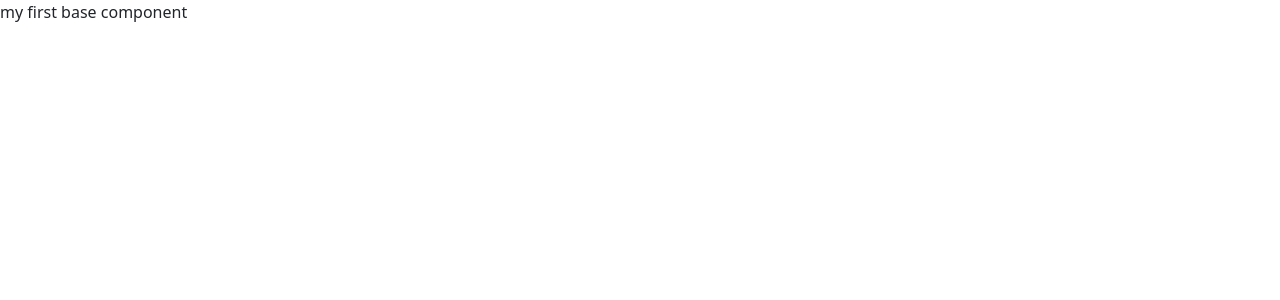
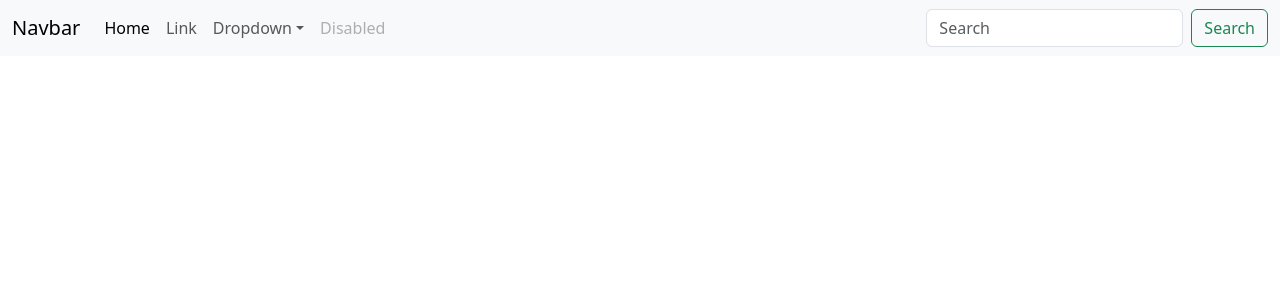
Before and after one commit to syedanaqvi72/news-1214, a React (Create React App) app: page / in a window 1280 px wide. Shown: the top 300 px of the page. Built offline with nearby package versions, Linux system fonts and the light colour scheme.

Commit message:
navbar complete

```diff
--- a/public/index.html
+++ b/public/index.html
@@ -7,7 +7,7 @@
     <meta name="theme-color" content="#000000" />
     <meta
       name="description"
-      content="Web site created using create-react-app"
+      content="News 1214 is anews app which can be used to grab quick daily news bites. If you are intersted in weather , news, politics or sports news, news1214 is best platform for you "
     />
     <link href="https://cdn.jsdelivr.net/npm/bootstrap@5.3.0-alpha3/dist/css/bootstrap.min.css" rel="stylesheet" integrity="sha384-KK94CHFLLe+nY2dmCWGMq91rCGa5gtU4mk92HdvYe+M/SXH301p5ILy+dN9+nJOZ" crossorigin="anonymous">
     <!--
@@ -24,7 +24,7 @@
       work correctly both with client-side routing and a non-root public URL.
       Learn how to configure a non-root public URL by running `npm run build`.
     -->
-    <title>React App</title>
+    <title>NEws 1214 - Get Daily News</title>
   </head>
   <body>
     <noscript>You need to enable JavaScript to run this app.</noscript>
--- a/src/App.js
+++ b/src/App.js
@@ -1,12 +1,12 @@
 
 import './App.css';
 import React, { Component } from 'react'
-
+import Navbar from './components/Navbar';
 export default class App extends Component {
   render() {
     return (
       <div>
-        my first base component
+        <Navbar/>
       </div>
     )
   }
--- /dev/null
+++ b/src/components/Navbar.js
@@ -0,0 +1,52 @@
+import React, { Component } from 'react'
+import PropTypes from 'prop-types'
+export class Navbar extends Component {
+  static propTypes = {
+
+  }
+
+  render() {
+    return (
+      <div>
+        <nav class="navbar navbar-expand-lg bg-body-tertiary">
+  <div className="container-fluid">
+    <a className="navbar-brand" href="#">Navbar</a>
+    <button className="navbar-toggler" type="button" data-bs-toggle="collapse" data-bs-target="#navbarSupportedContent" aria-controls="navbarSupportedContent" aria-expanded="false" aria-label="Toggle navigation">
+      <span className="navbar-toggler-icon"></span>
+    </button>
+    <div className="collapse navbar-collapse" id="navbarSupportedContent">
+      <ul className="navbar-nav me-auto mb-2 mb-lg-0">
+        <li className="nav-item">
+          <a className="nav-link active" aria-current="page" href="#">Home</a>
+        </li>
+        <li className="nav-item">
+          <a className="nav-link" href="#">Link</a>
+        </li>
+        <li className="nav-item dropdown">
+          <a className="nav-link dropdown-toggle" href="#" role="button" data-bs-toggle="dropdown" aria-expanded="false">
+            Dropdown
+          </a>
+          <ul className="dropdown-menu">
+            <li><a className="dropdown-item" href="#">Action</a></li>
+            <li><a className="dropdown-item" href="#">Another action</a></li>
+            <li><hr className="dropdown-divider"/> </li>
+            <li><a className="dropdown-item" href="#">Something else here</a></li>
+          </ul>
+        </li>
+        <li className="nav-item">
+          <a className="nav-link disabled" href="#" tabIndex='-1' aria-finished='true'>Disabled</a>
+        </li>
+      </ul>
+      <form className="d-flex" role="search">
+        <input class="form-control me-2" type="search" placeholder="Search" aria-label="Search"/>
+        <button className="btn btn-outline-success" type="submit">Search</button>
+      </form>
+    </div>
+  </div>
+</nav>
+      </div>
+    )
+  }
+}
+
+export default Navbar
```
